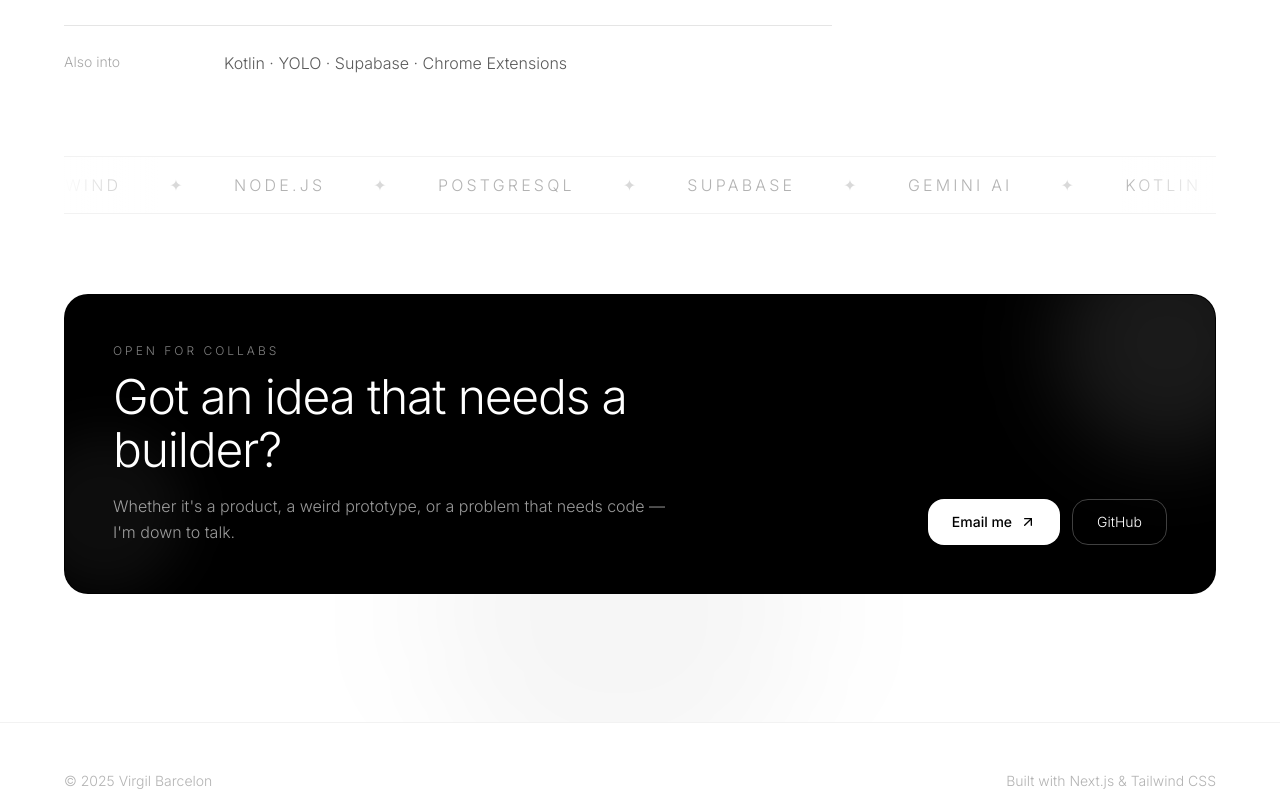
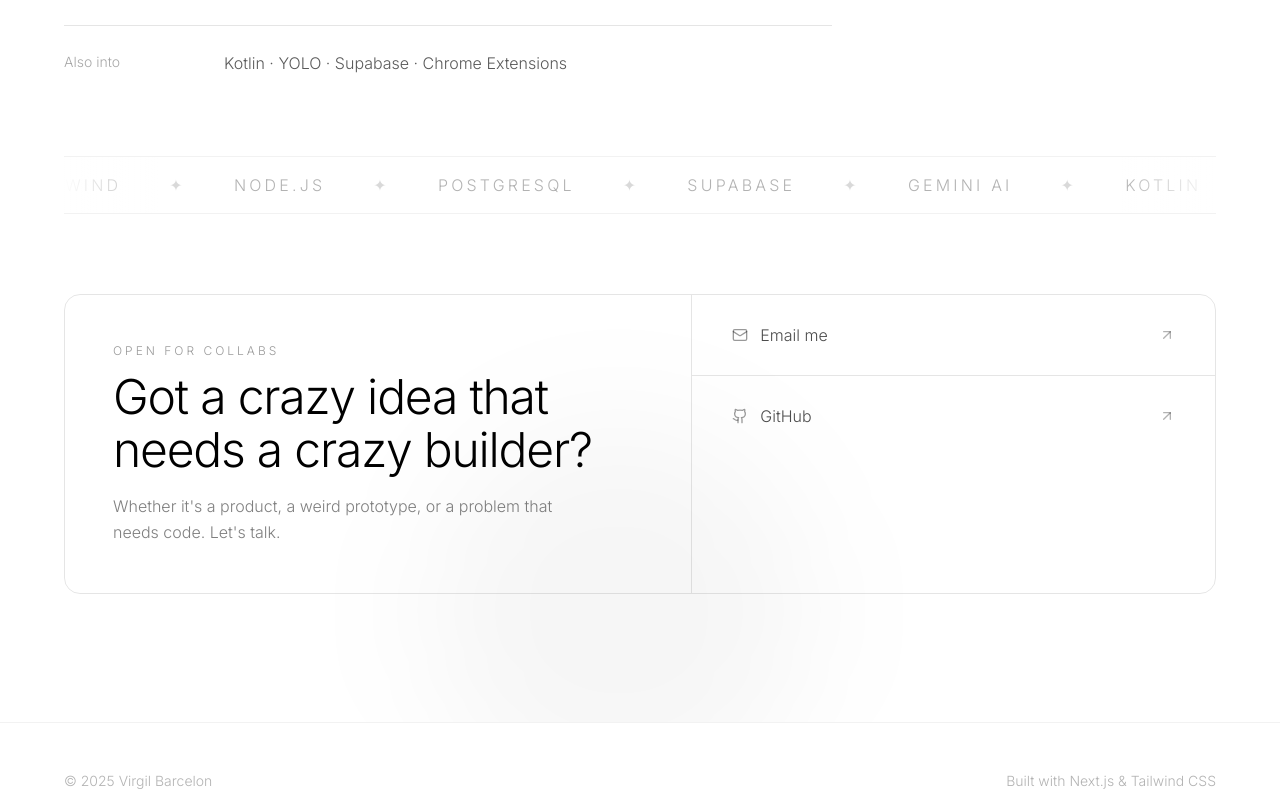
Before and after one commit to Souleilune/portfoliovirgil, a Next.js app: page / in a window 1280 px wide. Shown: the part 4563-5354 px from the top of the page. Built offline with nearby package versions, Linux system fonts and the light colour scheme.

Commit message:
update: ctc closing

```diff
--- a/src/app/page.tsx
+++ b/src/app/page.tsx
@@ -10,6 +10,8 @@ import {
   CheckCircle2,
   BookOpen,
   ArrowUpRight,
+  Mail,
+  Github,
 } from 'lucide-react';
 import TiltedCard from '@/components/TiltedCard';
 import SideRays from '@/components/SideRays';
@@ -605,20 +607,11 @@ export default function Home() {
               transition={{ duration: 0.6, ease: 'easeOut' }}
               className="mb-12 sm:mb-16 md:mb-20"
             >
-              {/* <div className="flex items-center gap-3 mb-4">
-                <span className="inline-flex items-center gap-2 text-[10px] sm:text-xs uppercase tracking-[0.25em] text-black/40 dark:text-white/40 font-light">
-                  <span className="relative flex h-2 w-2">
-                    <span className="animate-ping absolute inline-flex h-full w-full rounded-full bg-black/40 dark:bg-white/40 opacity-75" />
-                    <span className="relative inline-flex rounded-full h-2 w-2 bg-black/60 dark:bg-white/60" />
-                  </span>
-                  Currently building weird things
-                </span>
-              </div> */}
               <h2 className="text-4xl sm:text-5xl md:text-6xl lg:text-7xl font-light tracking-tight mb-4">
-                The human{' '}
+                The dev{' '}
                 <span className="text-black/35 dark:text-white/35 italic">behind</span>
                 <br className="hidden sm:block" />
-                the commits
+                the unusual commits
               </h2>
               <div className="w-16 sm:w-24 h-px bg-black/20 dark:bg-white/20" />
             </motion.div>
@@ -633,20 +626,6 @@ export default function Home() {
                 transition={{ duration: 0.7, ease: 'easeOut' }}
                 className="lg:col-span-5 relative flex justify-center"
               >
-                {/* Orbit ring */}
-                {/* <div
-                  aria-hidden="true"
-                  className="absolute inset-0 flex items-center justify-center pointer-events-none"
-                >
-                  <div className="about-orbit w-[min(100%,340px)] h-[min(100%,340px)] sm:w-[380px] sm:h-[380px] rounded-full border border-dashed border-black/10 dark:border-white/10" />
-                </div>
-                <div
-                  aria-hidden="true"
-                  className="absolute inset-0 flex items-center justify-center pointer-events-none"
-                >
-                  <div className="about-orbit-reverse w-[min(100%,280px)] h-[min(100%,280px)] sm:w-[320px] sm:h-[320px] rounded-full border border-black/5 dark:border-white/5" />
-                </div> */}
-
                 {/* Floating chips around photo */}
                 <motion.span
                   animate={{ y: [0, -10, 0] }}
@@ -693,7 +672,7 @@ export default function Home() {
                     displayOverlayContent={true}
                     overlayContent={
                       <p className="text-white text-sm sm:text-base font-medium px-4 py-2 bg-black/30 rounded-2xl backdrop-blur-md mt-8 ml-4 border border-white/10">
-                        hey, it&apos;s me
+                        hasta la vista
                       </p>
                     }
                   />
@@ -813,50 +792,56 @@ export default function Home() {
               </div>
             </div>
 
-            {/* Closing CTA card */}
+            {/* Closing CTA panel */}
             <motion.div
               initial={{ opacity: 0, y: 28 }}
               whileInView={{ opacity: 1, y: 0 }}
               viewport={{ once: true, amount: 0.4 }}
               transition={{ duration: 0.6 }}
-              className="relative overflow-hidden rounded-3xl border border-black/10 dark:border-white/10 bg-black text-white dark:bg-white dark:text-black p-8 sm:p-10 md:p-12"
+              className="rounded-2xl border border-black/10 dark:border-white/10 overflow-hidden"
             >
-              <div
-                aria-hidden="true"
-                className="absolute -right-16 -top-16 w-56 h-56 rounded-full bg-white/10 dark:bg-black/10 blur-2xl"
-              />
-              <div
-                aria-hidden="true"
-                className="absolute -left-10 bottom-0 w-40 h-40 rounded-full bg-white/5 dark:bg-black/5 blur-xl"
-              />
-              <div className="relative flex flex-col md:flex-row md:items-end md:justify-between gap-8">
-                <div className="max-w-xl">
-                  <p className="text-[10px] sm:text-xs uppercase tracking-[0.25em] opacity-50 mb-3 font-light">
+              <div className="grid lg:grid-cols-[1.2fr_1fr]">
+                {/* Copy */}
+                <div className="p-8 sm:p-10 md:p-12 lg:border-r border-black/10 dark:border-white/10">
+                  <p className="text-[10px] sm:text-xs uppercase tracking-[0.25em] text-black/40 dark:text-white/40 mb-3 font-light">
                     Open for collabs
                   </p>
                   <h3 className="text-3xl sm:text-4xl md:text-5xl font-light tracking-tight leading-[1.1] mb-4">
-                    Got an idea that needs a builder?
+                    Got a crazy idea that needs a crazy builder?
                   </h3>
-                  <p className="text-sm sm:text-base font-light opacity-60 leading-relaxed">
-                    Whether it&apos;s a product, a weird prototype, or a problem that needs code —
-                    I&apos;m down to talk.
+                  <p className="text-sm sm:text-base font-light text-black/50 dark:text-white/50 leading-relaxed max-w-md">
+                    Whether it&apos;s a product, a weird prototype, or a problem that needs code.
+                    Let&apos;s talk.
                   </p>
                 </div>
-                <div className="flex flex-col sm:flex-row gap-3 flex-shrink-0">
+
+                {/* Contact rows */}
+                <div className="divide-y divide-black/10 dark:divide-white/10">
                   <a
                     href="mailto:virgildelacruz15@gmail.com"
-                    className="inline-flex items-center justify-center gap-2 px-6 py-3 rounded-2xl bg-white text-black dark:bg-black dark:text-white text-sm font-medium hover:scale-[1.03] active:scale-95 transition-transform"
+                    className="group flex items-center justify-between gap-4 px-8 sm:px-10 py-6 sm:py-7 hover:bg-black/[0.02] dark:hover:bg-white/[0.03] transition-colors"
                   >
-                    Email me
-                    <ArrowUpRight className="w-4 h-4" />
+                    <span className="flex items-center gap-3">
+                      <Mail className="w-4 h-4 text-black/40 dark:text-white/40" />
+                      <span className="text-sm sm:text-base font-light text-black/70 dark:text-white/70">
+                        Email me
+                      </span>
+                    </span>
+                    <ArrowUpRight className="w-4 h-4 text-black/30 dark:text-white/30 transition-transform duration-300 group-hover:translate-x-0.5 group-hover:-translate-y-0.5" />
                   </a>
                   <a
                     href="https://github.com/Souleilune"
                     target="_blank"
                     rel="noopener noreferrer"
-                    className="inline-flex items-center justify-center gap-2 px-6 py-3 rounded-2xl border border-white/25 dark:border-black/25 text-sm font-light hover:bg-white/10 dark:hover:bg-black/10 transition-colors"
+                    className="group flex items-center justify-between gap-4 px-8 sm:px-10 py-6 sm:py-7 hover:bg-black/[0.02] dark:hover:bg-white/[0.03] transition-colors"
                   >
-                    GitHub
+                    <span className="flex items-center gap-3">
+                      <Github className="w-4 h-4 text-black/40 dark:text-white/40" />
+                      <span className="text-sm sm:text-base font-light text-black/70 dark:text-white/70">
+                        GitHub
+                      </span>
+                    </span>
+                    <ArrowUpRight className="w-4 h-4 text-black/30 dark:text-white/30 transition-transform duration-300 group-hover:translate-x-0.5 group-hover:-translate-y-0.5" />
                   </a>
                 </div>
               </div>
```
